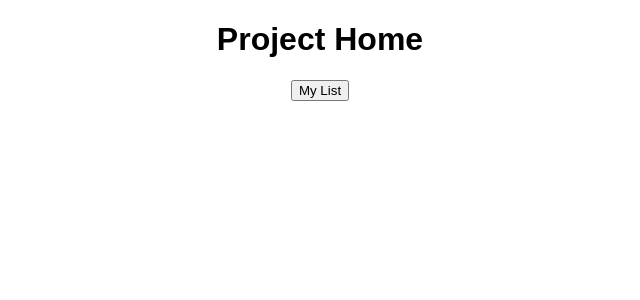
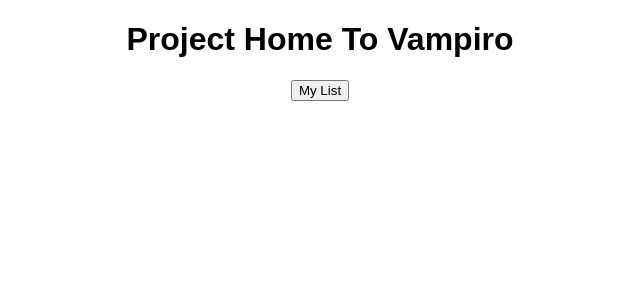
Before and after one commit to Icemberth/appWV, a React (Create React App) app in the folder client/: page / in a window 1280 px wide. Shown: the top 300 px of the page, without its empty margins (320-960 px from the left). Built offline with nearby package versions, Linux system fonts and the light colour scheme.

Commit message:
changes title

```diff
--- a/client/src/App/pages/Home.js
+++ b/client/src/App/pages/Home.js
@@ -6,7 +6,8 @@ class Home extends Component {
   render() {
     return (
     <div className="App">
-      <h1>Project Home</h1>
+      <h1>Project Home To Vampiro
+      </h1>
       {/* Link to List.js */}
       <Link to={'./list'}>
         <button variant="raised">
```
